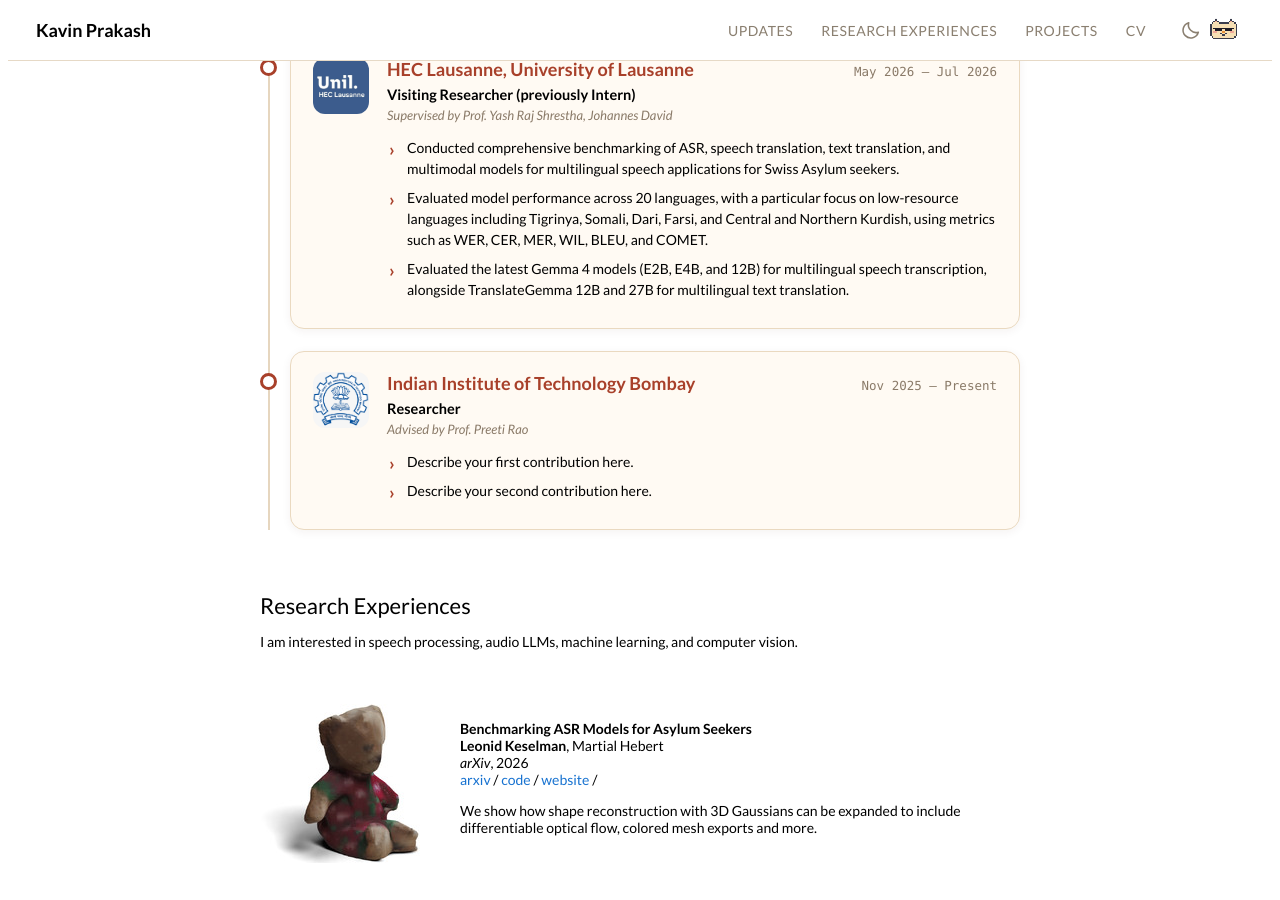
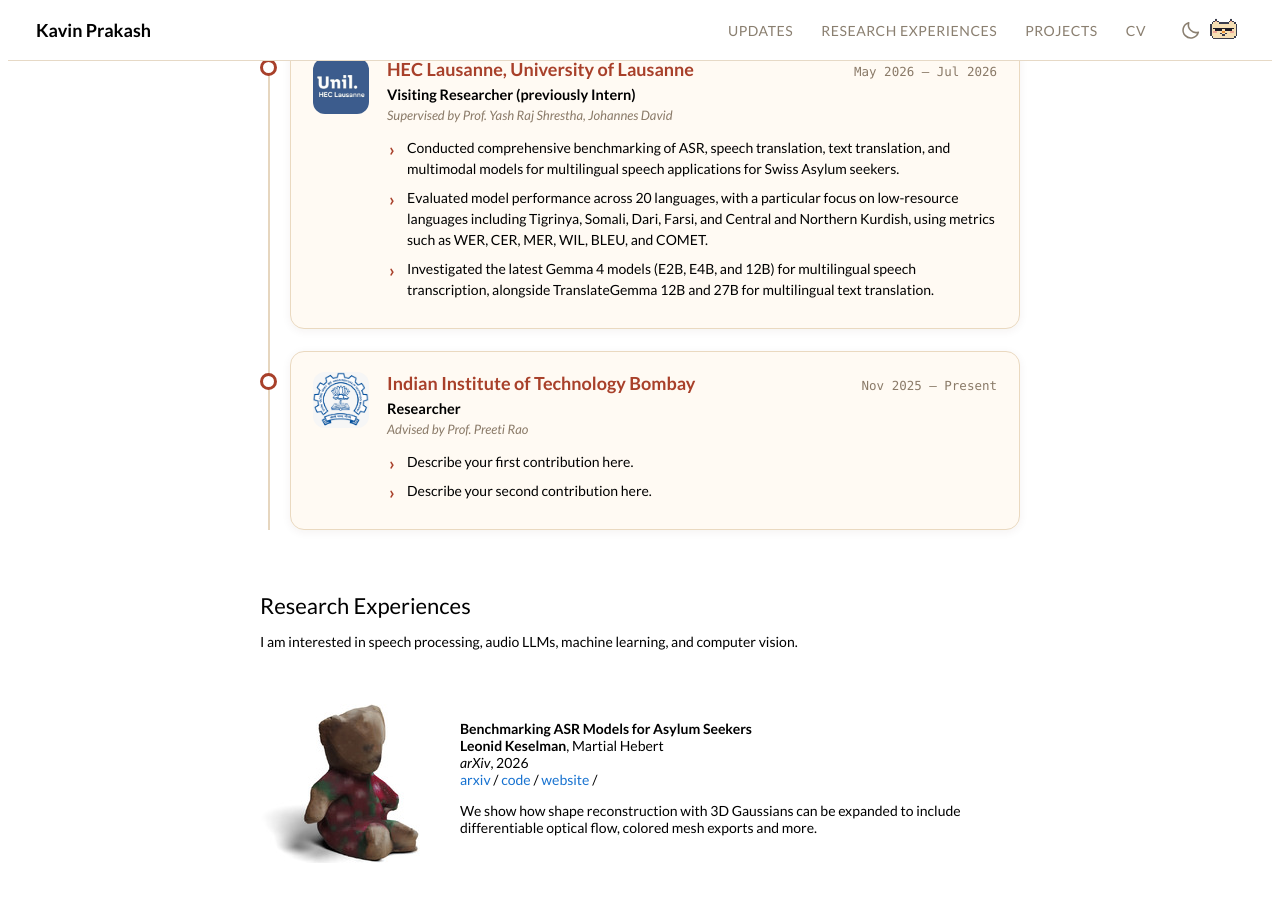
Before and after one commit to kavin0301p/kavin0301p.github.io, a Jekyll site: the page built from _posts/2023-08-28-3dgaussians.markdown, in a window 1280 px wide and 900 px high, scrolled down 960 px. Built offline with Jekyll 4.4.1, drawn with Linux system fonts in a browser that asks for light colours.

Commit message:
Change 'Evaluated' to 'Investigated' in project details

```diff
--- a/_layouts/default.html
+++ b/_layouts/default.html
@@ -228,7 +228,7 @@
               <ul class="exp-list">
                 <li>Conducted comprehensive benchmarking of ASR, speech translation, text translation, and multimodal models for multilingual speech applications for Swiss Asylum seekers.</li>
                 <li>Evaluated model performance across 20 languages, with a particular focus on low-resource languages including Tigrinya, Somali, Dari, Farsi, and Central and Northern Kurdish, using metrics such as WER, CER, MER, WIL, BLEU, and COMET.</li>
-                <li>Evaluated the latest Gemma 4 models (E2B, E4B, and 12B) for multilingual speech transcription, alongside TranslateGemma 12B and 27B for multilingual text translation.</li>
+                <li>Investigated the latest Gemma 4 models (E2B, E4B, and 12B) for multilingual speech transcription, alongside TranslateGemma 12B and 27B for multilingual text translation.</li>
               </ul>
             </div>
           </div>
```
